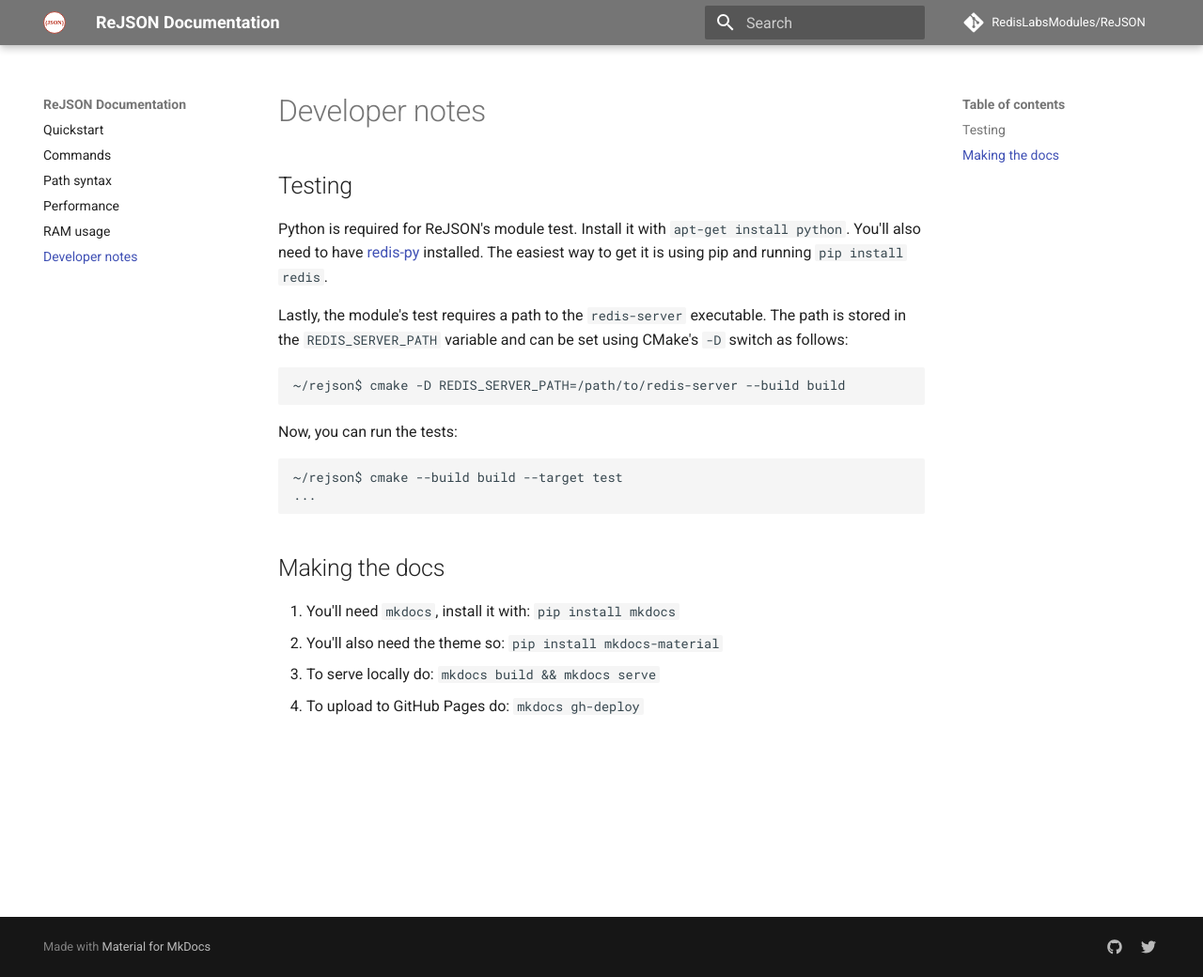
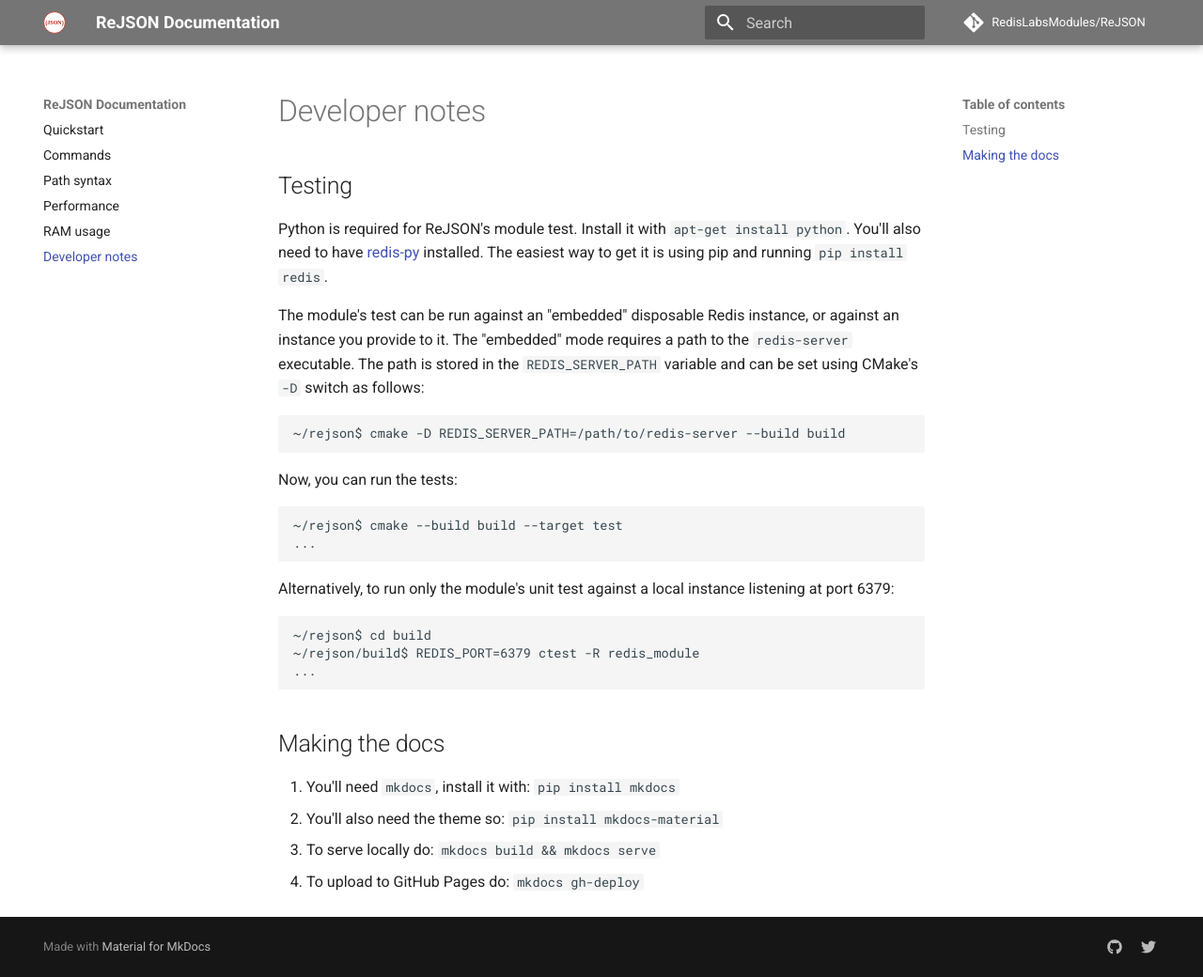
Before and after one commit to RedisJSON/RedisJSON, an MkDocs documentation site: the page built from docs/developer.md, in a window 1280 px wide and 1040 px high. Shown: the whole window at 94% size. Built offline with MkDocs 1.6.1 and Material for MkDocs 9.7.7, drawn with Linux system fonts in a browser that asks for light colours; comment, search, counter and statistics services are not loaded; old or Windows-style settings are respelled for this version of MkDocs.

Commit message:
Adds a couple of developer notes

````diff
--- a/docs/developer.md
+++ b/docs/developer.md
@@ -6,8 +6,9 @@
 need to have [redis-py](https://github.com/andymccurdy/redis-py) installed. The easiest way to get
 it is using pip and running `pip install redis`.
 
-Lastly, the module's test requires a path to the `redis-server` executable. The path is stored
-in the `REDIS_SERVER_PATH` variable and can be set using CMake's `-D` switch as follows:
+The module's test can be run against an "embedded" disposable Redis instance, or against an instance
+you provide to it. The "embedded" mode requires a path to the `redis-server` executable. The path is
+stored in the `REDIS_SERVER_PATH` variable and can be set using CMake's `-D` switch as follows:
 
 ```bash
 ~/rejson$ cmake -D REDIS_SERVER_PATH=/path/to/redis-server --build build
@@ -20,6 +21,14 @@
 ...
 ```
 
+Alternatively, to run only the module's unit test against a local instance listening at port 6379:
+
+```bash
+~/rejson$ cd build
+~/rejson/build$ REDIS_PORT=6379 ctest -R redis_module
+...
+```
+
 ## Making the docs
 
 1. You'll need `mkdocs`, install it with: `pip install mkdocs`
````
